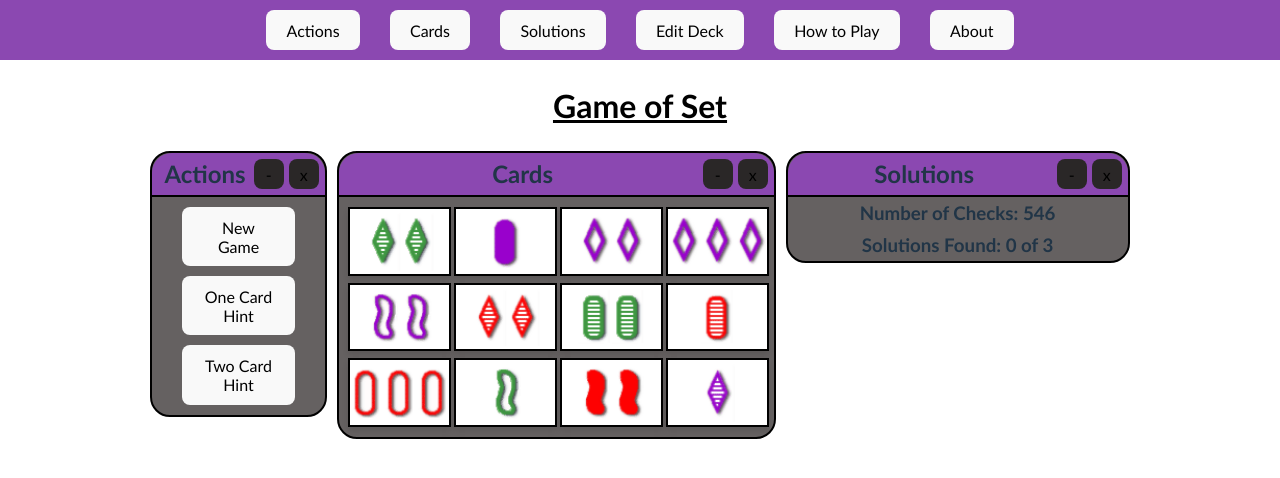
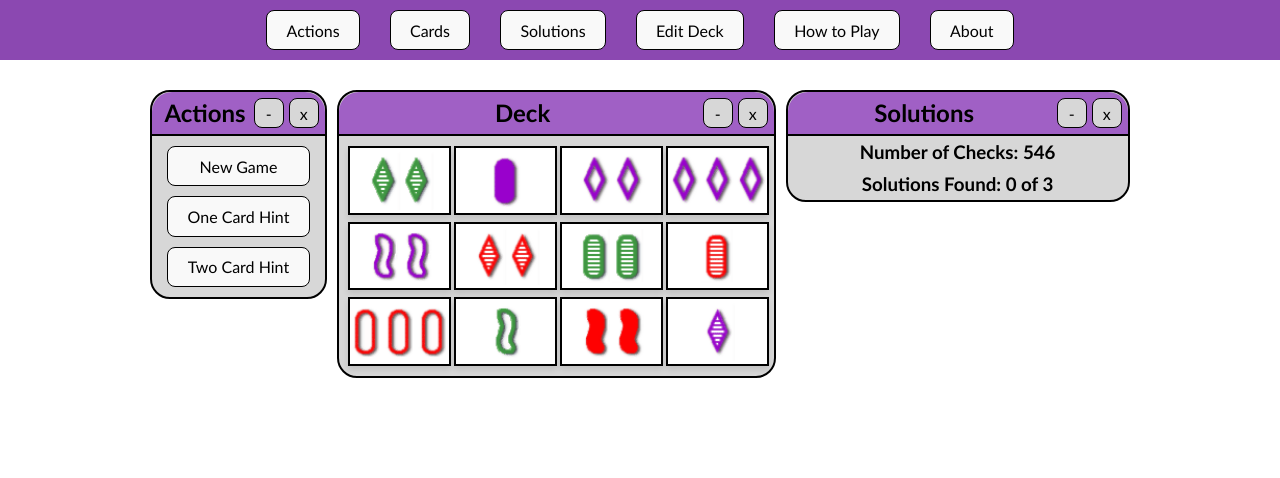
Before and after one commit to SofiaSharif/game-of-set, a React (Vite) app in the folder gameofset/: page / in a window 1280 px wide. Shown: the top 478 px of the page. Built offline with nearby package versions, Linux system fonts and the light colour scheme.

Commit message:
Changed styling

```diff
--- a/gameofset/src/App.css
+++ b/gameofset/src/App.css
@@ -21,16 +21,15 @@ h1 {
   margin: 10px;
 }
 
-.page-header button:hover {
-  background-color: rgb(49, 16, 69);
-}
-
 #game-container {
   display: flex;
   margin: 20px;
+  margin-top: 30px;
   justify-content: center;
   flex-direction: row;
   flex-wrap: wrap;
+  position: relative;
+  height: 100vh;
   gap: 10px;
 }
 
@@ -41,7 +40,8 @@ h1 {
   border-radius: 20px;
   width: fit-content;
   height: fit-content;
-  background-color: #656161;
+  background-color: #d7d7d7;
+  color: black;
 }
 
 .game-panel .cards {
@@ -71,7 +71,7 @@ h1 {
   align-items: center;
   border-bottom: 2px solid black;
   border-radius: 20px 20px 0 0;
-  background-color: rgb(139, 72, 177);
+  background-color: rgb(160, 96, 197);
   padding-left: 10px;
 }
 
@@ -92,24 +92,21 @@ h1 {
 
 .minimize-btn:hover {
   background-color: rgb(227, 223, 150);
-  color: black;
 }
 
 .close-btn:hover {
   background-color: rgb(229, 124, 124);
-  color: black;
 }
 
 .minimize-btn, .close-btn {
   display: flex;
   align-items: center;
   justify-content: center;
-  background-color: rgb(42, 39, 39);
+  background-color: rgb(215, 215, 215);
   padding: 0;
   width: 30px;
   height: 30px;
   aspect-ratio: 1 / 1;
-
 }
 
 .solutions-panel h3 {
@@ -130,10 +127,10 @@ h1 {
 
 .game-btns-panel button {
   display: flex;
-  justify-self: center;
-  width: 80%;
+  justify-content: center;
+  align-items: center;
+  width: 100%;
 }
-
 
 .card {
   border: 2px solid black;
@@ -142,12 +139,10 @@ h1 {
 }
 
 .card-selected {
-    transform: translate(3px, 3px);
-    box-shadow:
-        inset 4px 4px 6px rgba(0, 0, 0, 0.5),
-        0px 0px 6px rgba(255, 255, 255, 0.9);
-
-    border: 1px solid rgba(255, 255, 255, 0.3);
+  border-color: #007bff;
+  background-color: #f0f7ff;
+  box-shadow: 0 0 15px rgba(0, 123, 255, 0.858);
+  transform: translateX(3px);
 }
 
 .solution-row {
@@ -165,9 +160,14 @@ h1 {
   display: flex;
   flex-direction: column;
   align-items: left;
-  gap: 10px;
   padding: 10px;
   width: 320px;
+}
+
+.about-container p {
+  display: flex;
+  flex-direction: column;
+  margin: 5px;
 }
 
 .about-logos {
@@ -178,7 +178,7 @@ h1 {
 }
 
 #consystlab-logo {
-  width: 100px;
+  width: 120px;
   height: 50px;
 }
 
@@ -234,6 +234,7 @@ input[type="file"]::file-selector-button:hover {
 
 .edit-deck-panel .save-btn {
   align-self: center;
+  justify-self: center;
   margin: 10px;
   width: 50%;
 }
--- a/gameofset/src/App.jsx
+++ b/gameofset/src/App.jsx
@@ -252,7 +252,6 @@ function App() {
   return (
     <>
       <PageHeader onClose={onClose}/>
-      <h1>Game of Set</h1>
       <div id="game-container">
         <GameButtons isMinimized={windows[0].isMinimized} isVisible={windows[0].isVisible} onMinimize={onMinimize} onClose={onClose} onNewGame={() => onNewGame(getDeck())} onHint1={onHint1} onHint2={onHint2}/>
         <GamePanel cards={gameCards} selectedCards={selectedCards} onCardClick={handleCardClick} isMinimized={windows[1].isMinimized} isVisible={windows[1].isVisible} onMinimize={onMinimize} onClose={onClose}/>
--- a/gameofset/src/components/EditDeckPanel.jsx
+++ b/gameofset/src/components/EditDeckPanel.jsx
@@ -37,7 +37,7 @@ function EditDeckPanel({cards, onCardClick, isMinimized, isVisible, onMinimize,
             <Draggable nodeRef={nodeRef} handle=".header">
                 <div ref={nodeRef} className="edit-deck-panel" style={panel_style}>
                     <PanelHeader isMinimized={isMinimized} title="Edit Deck" onMinimize={() => onMinimize("Edit Deck Panel")} onClose={() => onClose("Edit Deck Panel")}/>
-                    <div className="deck-grid-editor">
+                    <div className="deck-grid-editor" style={container_style}>
                         {draftCards.map((card, index) => (
                             <div key={`${card.num}-${card.color}-${card.shape}-${card.bgd}`} className="card-edit-row">
                                 <span>Card {index + 1}:</span>
@@ -67,8 +67,8 @@ function EditDeckPanel({cards, onCardClick, isMinimized, isVisible, onMinimize,
                                 </select>
                             </div>
                         ))}
+                        <button onClick={handleApply} className="save-btn">Apply</button>
                     </div>
-                    <button onClick={handleApply} className="save-btn">Apply</button>
                 </div>
             </Draggable>
         </>
--- a/gameofset/src/components/GamePanel.jsx
+++ b/gameofset/src/components/GamePanel.jsx
@@ -12,7 +12,7 @@ function GamePanel({cards, selectedCards, onCardClick, isMinimized, isVisible, o
         <>
         <Draggable nodeRef={nodeRef} handle=".header">
             <div ref={nodeRef} className="game-panel" style={panel_style}>
-                <PanelHeader isMinimized={isMinimized} title="Cards" onMinimize={() => onMinimize("Game Panel")} onClose={() => onClose("Game Panel")}/>
+                <PanelHeader isMinimized={isMinimized} title="Deck" onMinimize={() => onMinimize("Game Panel")} onClose={() => onClose("Game Panel")}/>
                 <div id="cards" className="cards" style={container_style}>
                     {cards.map((card) => (
                         <Card
--- a/gameofset/src/index.css
+++ b/gameofset/src/index.css
@@ -5,7 +5,7 @@
 
   color-scheme: light dark;
   color: rgba(255, 255, 255, 0.87);
-  background-color: #979595;
+  background-color: #bebebe;
 
   font-synthesis: none;
   text-rendering: optimizeLegibility;
@@ -31,19 +31,20 @@ body {
 
 button {
   border-radius: 8px;
-  border: 1px solid transparent;
+  border: 1px solid black;
   padding: 0.6em 1.2em;
   font-size: 1em;
   font-weight: 500;
   font-family: inherit;
-  background-color: #1a1a1a;
+  background-color: #bf92de;
+  color: black;
   cursor: pointer;
   transition: border-color 0.25s;
 }
 
 button:hover {
   border-color: #646cff;
-  background-color: rgb(49, 16, 69)
+  background-color: rgb(170, 121, 200)
 }
 
 button:focus,
```
Lines whose indentation alone changed are shown as unchanged.
